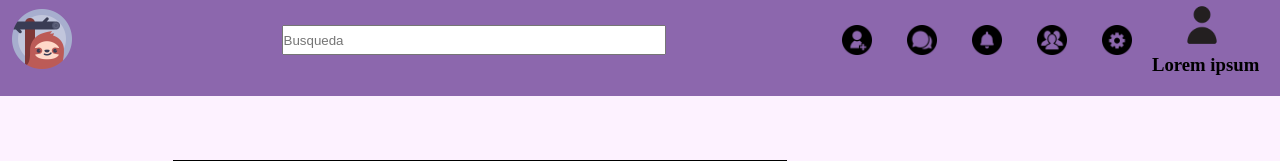
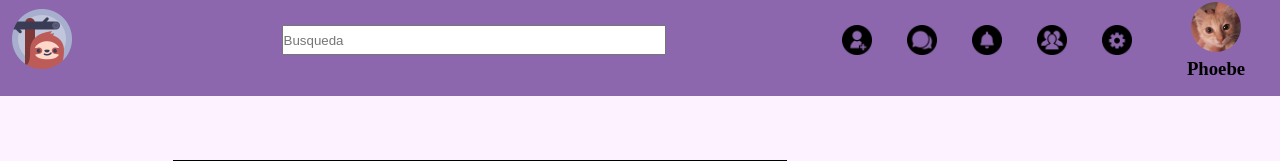
Before and after one commit to lucasan746/Proyecto, a PHP site: page /home.php in a window 1280 px wide. Shown: the top 161 px of the page. Run offline with PHP 8.4, Linux system fonts and the light colour scheme.

Commit message:
modificaciones barra

```diff
--- a/css/style.css
+++ b/css/style.css
@@ -224,7 +224,8 @@
   width: 90vw;
 }
 .perfil{
-  width: 10vw;;
+  width: 10vw;
+  text-align: center;
 }
 .ic{
   height: 60%;
@@ -262,7 +263,10 @@
   border-radius: 50%;
   width: 50px;
   height: 50px;
-  margin-left: 25px;
+  margin: 2px;
+}
+.nombreusuario{
+  text-align: center;
 }
 
 /* Fin */
--- a/navbar.php
+++ b/navbar.php
@@ -14,8 +14,8 @@
         </div>
       </div>
       <div class="perfil">
-        <img src="images/iconos/perfil.png" alt="fotoperfil" class="fotoperfil">
-        <h3>Lorem ipsum</h3>
+        <img src="images/iconos/perfil.jpg" alt="fotoperfil" class="fotoperfil">
+        <h3>Phoebe</h3>
       </div>
   </nav>
 </header>
```
Also changed, not shown: images/iconos/perfil.jpg (added), images/iconos/perfil.png (deleted).
